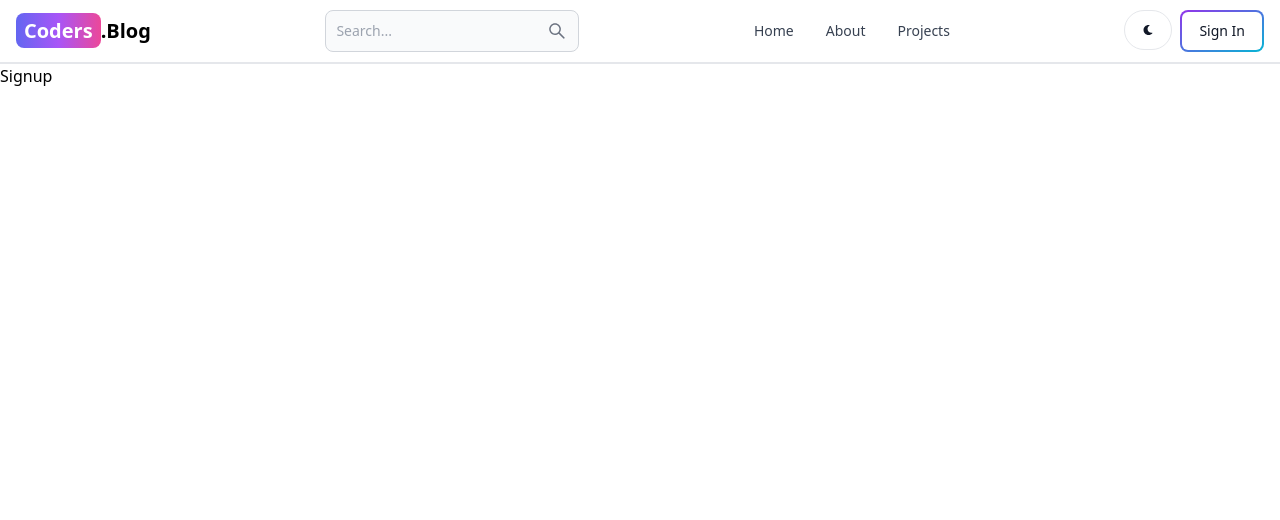
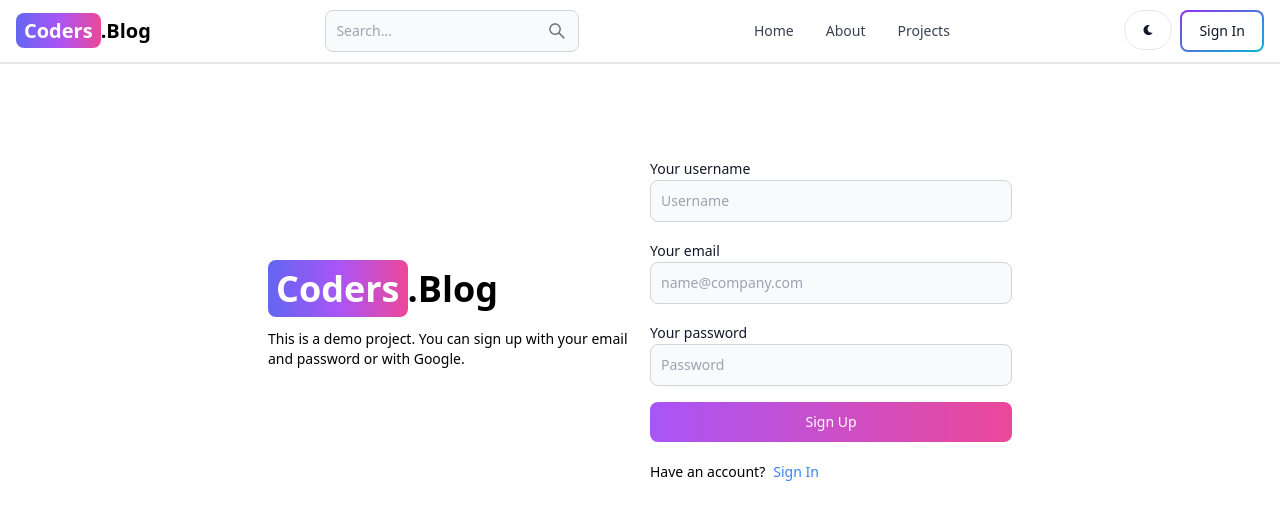
Before and after one commit to AbinSurendran/MERN-BLOG, a React (Vite) app in the folder client/: page /signup in a window 1280 px wide. Shown: the top 520 px of the page. Built offline with nearby package versions, Linux system fonts and the light colour scheme.

Commit message:
create sign up page ui

```diff
--- a/client/src/pages/Signup.jsx
+++ b/client/src/pages/Signup.jsx
@@ -1,5 +1,56 @@
-export default function Signup() {
+import { Button, Label, TextInput } from "flowbite-react";
+import { Link } from "react-router-dom";
+
+export default function SignUp() {
   return (
-    <div>Signup</div>
-  )
+    <div className="min-h-screen mt-20">
+      <div className="flex p-3 max-w-3xl mx-auto flex-col md:flex-row md:items-center gap-5">
+        {/* left */}
+        <div className="flex-1">
+          <Link to="/" className="font-bold  text-4xl dark:text-white">
+            <span className="px-2 py-1 bg-gradient-to-r from-indigo-500 via-purple-500 to-pink-500 rounded-lg text-white">
+              Coders
+            </span>
+            .Blog
+          </Link>
+
+          <p className="text-sm mt-5">
+            This is a demo project. You can sign up with your email and password
+            or with Google.
+          </p>
+        </div>
+        {/* right */}
+
+        <div className="flex-1">
+          <form className="flex flex-col gap-4">
+            <div>
+              <Label value="Your username" />
+              <TextInput type="text" placeholder="Username" id="username" />
+            </div>
+            <div>
+              <Label value="Your email" />
+              <TextInput
+                type="email"
+                placeholder="name@company.com"
+                id="email"
+              />
+            </div>
+            <div>
+              <Label value="Your password" />
+              <TextInput type="password" placeholder="Password" id="password" />
+            </div>
+            <Button gradientDuoTone="purpleToPink" type="submit">
+              Sign Up
+            </Button>
+          </form>
+          <div className="flex gap-2 text-sm mt-5">
+            <span>Have an account?</span>
+            <Link to="/signin" className="text-blue-500">
+              Sign In
+            </Link>
+          </div>
+        </div>
+      </div>
+    </div>
+  );
 }
```
